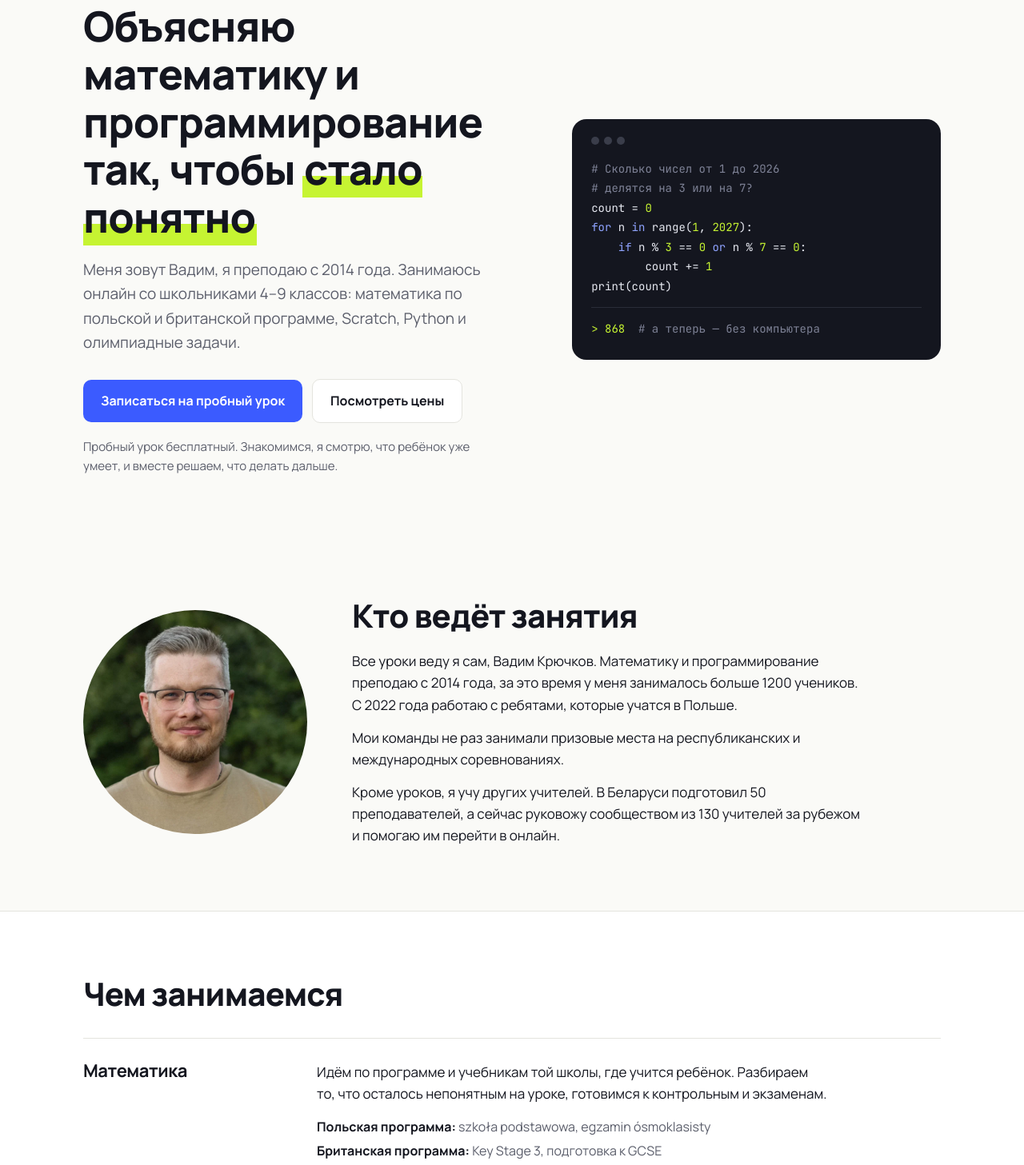
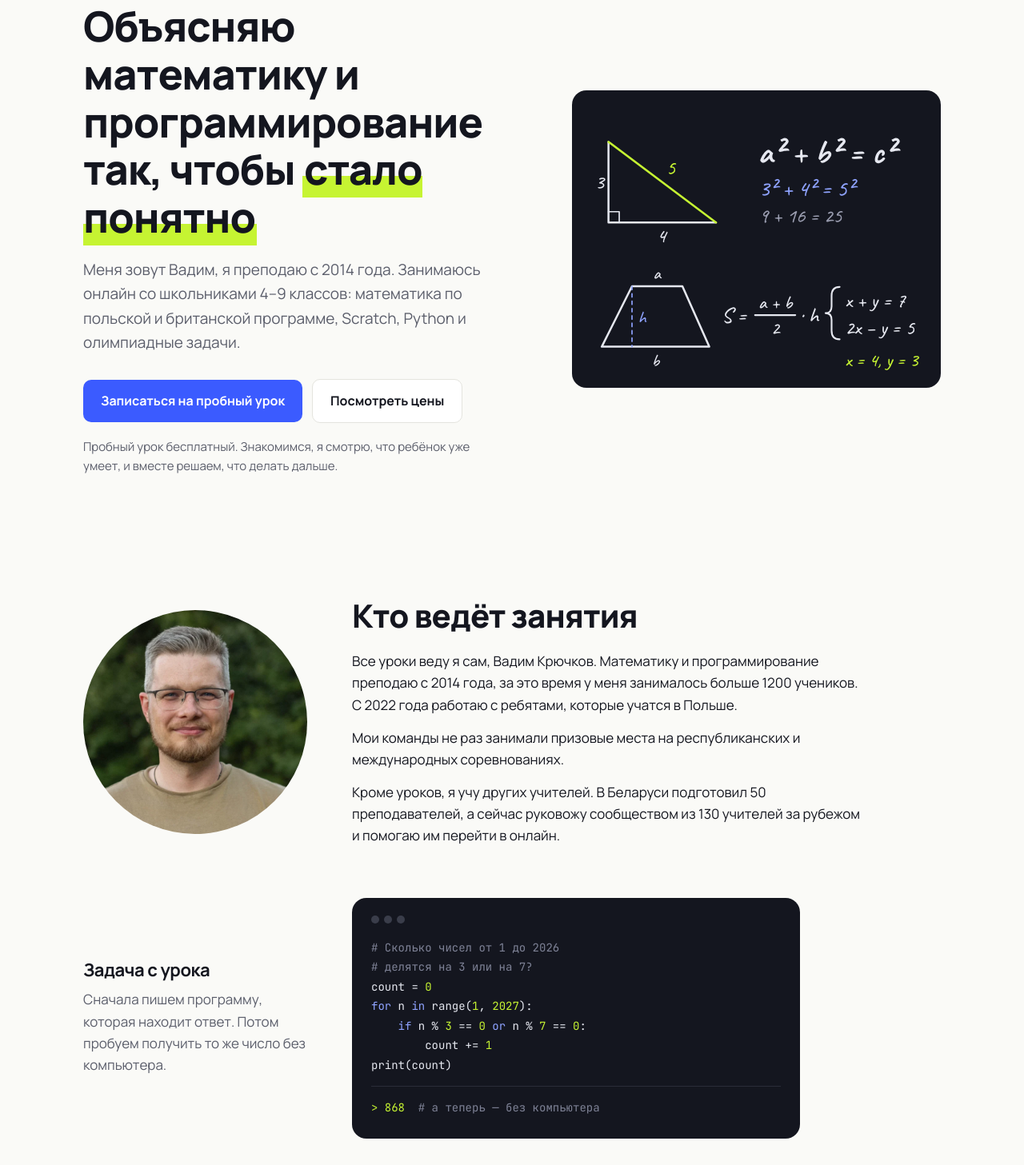
Before and after one commit to VadzimKr/ITstudent, a plain HTML site: page index.html in a window 1280 px wide. Shown: the part 154-1611 px from the top of the page at 80% size. Drawn offline with Linux system fonts and the light colour scheme.

Commit message:
Доска с формулами на первом экране, код перенесён под фото
Co-Authored-By: Claude Fable 5.2 <noreply@anthropic.com>

```diff
--- a/index.html
+++ b/index.html
@@ -15,7 +15,7 @@
   <link rel="apple-touch-icon" href="assets/apple-touch-icon.png">
   <link rel="preconnect" href="https://fonts.googleapis.com">
   <link rel="preconnect" href="https://fonts.gstatic.com" crossorigin>
-  <link href="https://fonts.googleapis.com/css2?family=JetBrains+Mono:wght@400;500&family=Manrope:wght@400;500;600;700;800&display=swap&subset=cyrillic" rel="stylesheet">
+  <link href="https://fonts.googleapis.com/css2?family=Caveat:wght@500;700&family=JetBrains+Mono:wght@400;500&family=Manrope:wght@400;500;600;700;800&display=swap&subset=cyrillic" rel="stylesheet">
   <link rel="stylesheet" href="styles.css">
 </head>
 <body>
@@ -48,16 +48,39 @@
         <p class="hero-note">Пробный урок бесплатный. Знакомимся, я смотрю, что ребёнок уже умеет, и вместе решаем, что делать дальше.</p>
       </div>
 
-      <div class="code-card" aria-hidden="true">
-        <div class="code-dots"><span></span><span></span><span></span></div>
-        <div><span class="c"># Сколько чисел от 1 до 2026</span></div>
-        <div><span class="c"># делятся на 3 или на 7?</span></div>
-        <div>count = <span class="n">0</span></div>
-        <div><span class="k">for</span> n <span class="k">in</span> range(<span class="n">1</span>, <span class="n">2027</span>):</div>
-        <div>&nbsp;&nbsp;&nbsp;&nbsp;<span class="k">if</span> n % <span class="n">3</span> == <span class="n">0</span> <span class="k">or</span> n % <span class="n">7</span> == <span class="n">0</span>:</div>
-        <div>&nbsp;&nbsp;&nbsp;&nbsp;&nbsp;&nbsp;&nbsp;&nbsp;count += <span class="n">1</span></div>
-        <div>print(count)</div>
-        <div class="out">&gt; 868  <span class="c"># а теперь — без компьютера</span></div>
+      <div class="board">
+        <svg viewBox="0 0 520 410" role="img" aria-label="Доска: египетский треугольник со сторонами 3, 4 и 5, теорема Пифагора, площадь трапеции и система уравнений">
+          <g fill="none" stroke="#E6E8F0" stroke-width="3" stroke-linecap="round" stroke-linejoin="round">
+            <!-- египетский треугольник -->
+            <path d="M40 60V180H200"/>
+            <path d="M40 60L200 180" stroke="#C6F432"/>
+            <path d="M40 164H56V180" stroke-width="2"/>
+            <!-- трапеция -->
+            <path d="M30 365H190L150 275H75Z"/>
+            <path d="M75 275V365" stroke="#8FA3FF" stroke-width="2" stroke-dasharray="5 6"/>
+            <!-- дробь и скобка системы -->
+            <path d="M258 318H318" stroke-width="2.5"/>
+            <path d="M384 276Q372 276 372 289V305Q372 315 363 315Q372 315 372 325V341Q372 354 384 354" stroke-width="2.5"/>
+          </g>
+          <g font-family="Caveat, 'Segoe Print', cursive" fill="#E6E8F0" font-size="30">
+            <text x="20" y="130">3</text>
+            <text x="112" y="210">4</text>
+            <text x="126" y="108" fill="#C6F432">5</text>
+            <text x="262" y="92" font-size="50" font-weight="700">a² + b² = c²</text>
+            <text x="264" y="140" font-size="34" fill="#8FA3FF">3² + 4² = 5²</text>
+            <text x="264" y="180" font-size="30" fill="#9A9DB0">9 + 16 = 25</text>
+            <text x="112" y="264" text-anchor="middle" font-size="26">a</text>
+            <text x="110" y="394" text-anchor="middle" font-size="26">b</text>
+            <text x="84" y="330" font-size="26" fill="#8FA3FF">h</text>
+            <text x="208" y="328" font-size="32">S =</text>
+            <text x="288" y="308" text-anchor="middle" font-size="28">a + b</text>
+            <text x="288" y="346" text-anchor="middle" font-size="28">2</text>
+            <text x="324" y="328" font-size="32">· h</text>
+            <text x="392" y="306" font-size="30">x + y = 7</text>
+            <text x="392" y="346" font-size="30">2x − y = 5</text>
+            <text x="392" y="394" font-size="28" fill="#C6F432">x = 4, y = 3</text>
+          </g>
+        </svg>
       </div>
     </div>
   </section>
@@ -70,6 +93,23 @@
         <p>Все уроки веду я сам, Вадим Крючков. Математику и программирование преподаю с 2014 года, за это время у меня занималось больше 1200 учеников. С 2022 года работаю с ребятами, которые учатся в Польше.</p>
         <p>Мои команды не раз занимали призовые места на республиканских и международных соревнованиях.</p>
         <p>Кроме уроков, я учу других учителей. В Беларуси подготовил 50 преподавателей, а сейчас руковожу сообществом из 130 учителей за рубежом и помогаю им перейти в онлайн.</p>
+      </div>
+    </div>
+    <div class="wrap code-strip">
+      <div>
+        <h3>Задача с урока</h3>
+        <p>Сначала пишем программу, которая находит ответ. Потом пробуем получить то же число без компьютера.</p>
+      </div>
+      <div class="code-card" aria-hidden="true">
+        <div class="code-dots"><span></span><span></span><span></span></div>
+        <div><span class="c"># Сколько чисел от 1 до 2026</span></div>
+        <div><span class="c"># делятся на 3 или на 7?</span></div>
+        <div>count = <span class="n">0</span></div>
+        <div><span class="k">for</span> n <span class="k">in</span> range(<span class="n">1</span>, <span class="n">2027</span>):</div>
+        <div>&nbsp;&nbsp;&nbsp;&nbsp;<span class="k">if</span> n % <span class="n">3</span> == <span class="n">0</span> <span class="k">or</span> n % <span class="n">7</span> == <span class="n">0</span>:</div>
+        <div>&nbsp;&nbsp;&nbsp;&nbsp;&nbsp;&nbsp;&nbsp;&nbsp;count += <span class="n">1</span></div>
+        <div>print(count)</div>
+        <div class="out">&gt; 868  <span class="c"># а теперь — без компьютера</span></div>
       </div>
     </div>
   </section>
--- a/styles.css
+++ b/styles.css
@@ -107,6 +107,14 @@ p { margin: 0; }
 .code-card .n { color: var(--lime); }
 .code-card .out { margin-top: 14px; padding-top: 14px; border-top: 1px solid #2A2D38; color: var(--lime); }
 
+.board { background: var(--ink); border-radius: 18px; padding: 14px 12px; }
+.board svg { display: block; width: 100%; height: auto; }
+
+.code-strip { display: grid; grid-template-columns: 280px 1fr; gap: 56px; align-items: center; margin-top: 64px; }
+.code-strip h3 { font-size: 22px; margin-bottom: 10px; }
+.code-strip p { color: var(--muted); }
+.code-strip .code-card { max-width: 560px; }
+
 /* Sections */
 .section { padding: 80px 0; }
 .section h2 { margin-bottom: 32px; }
@@ -177,7 +185,8 @@ p { margin: 0; }
 /* Responsive */
 @media (max-width: 1040px) {
   .nav { display: none; }
-  .hero .wrap, .about { grid-template-columns: 1fr; }
+  .hero .wrap, .about, .code-strip { grid-template-columns: 1fr; }
+  .code-strip { gap: 24px; margin-top: 48px; }
   .hero { padding: 56px 0 48px; }
   .about { gap: 28px; }
   .about img { max-width: 200px; }
```
